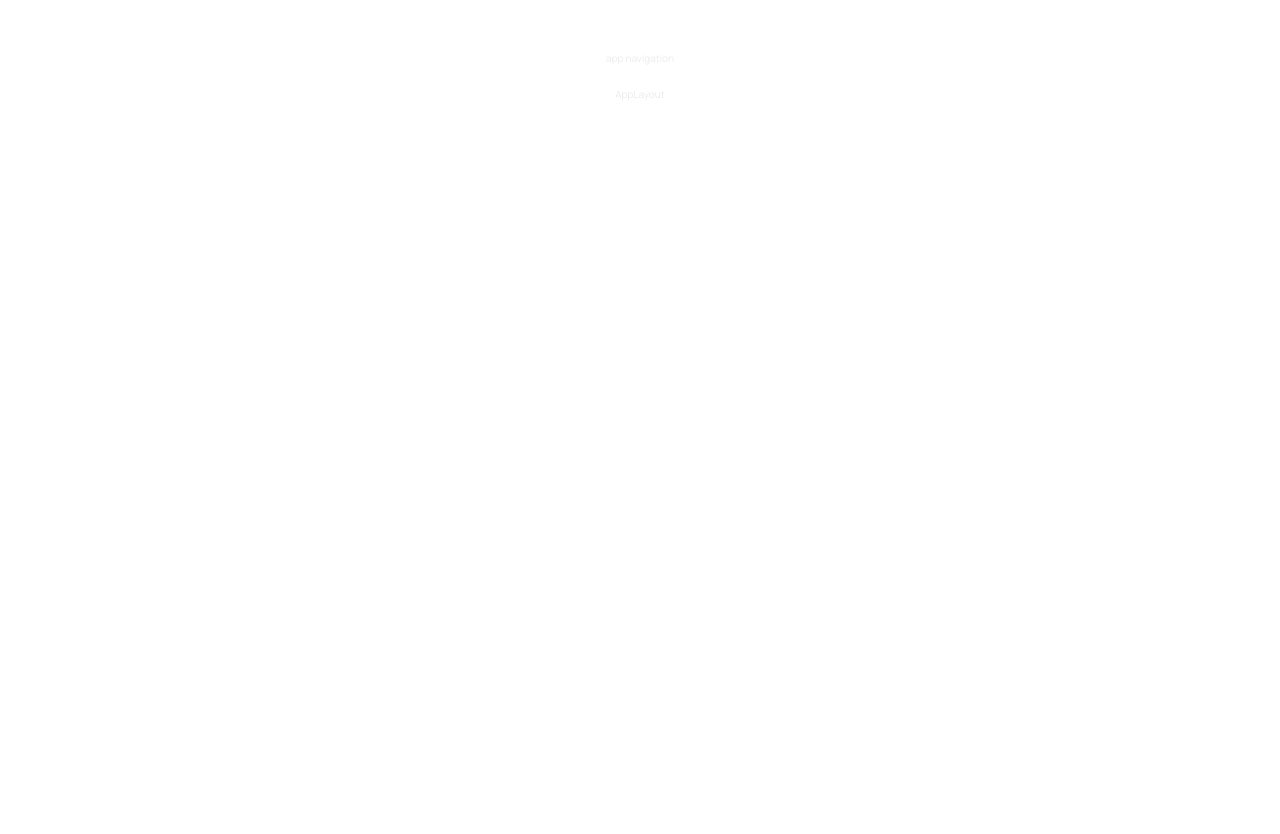
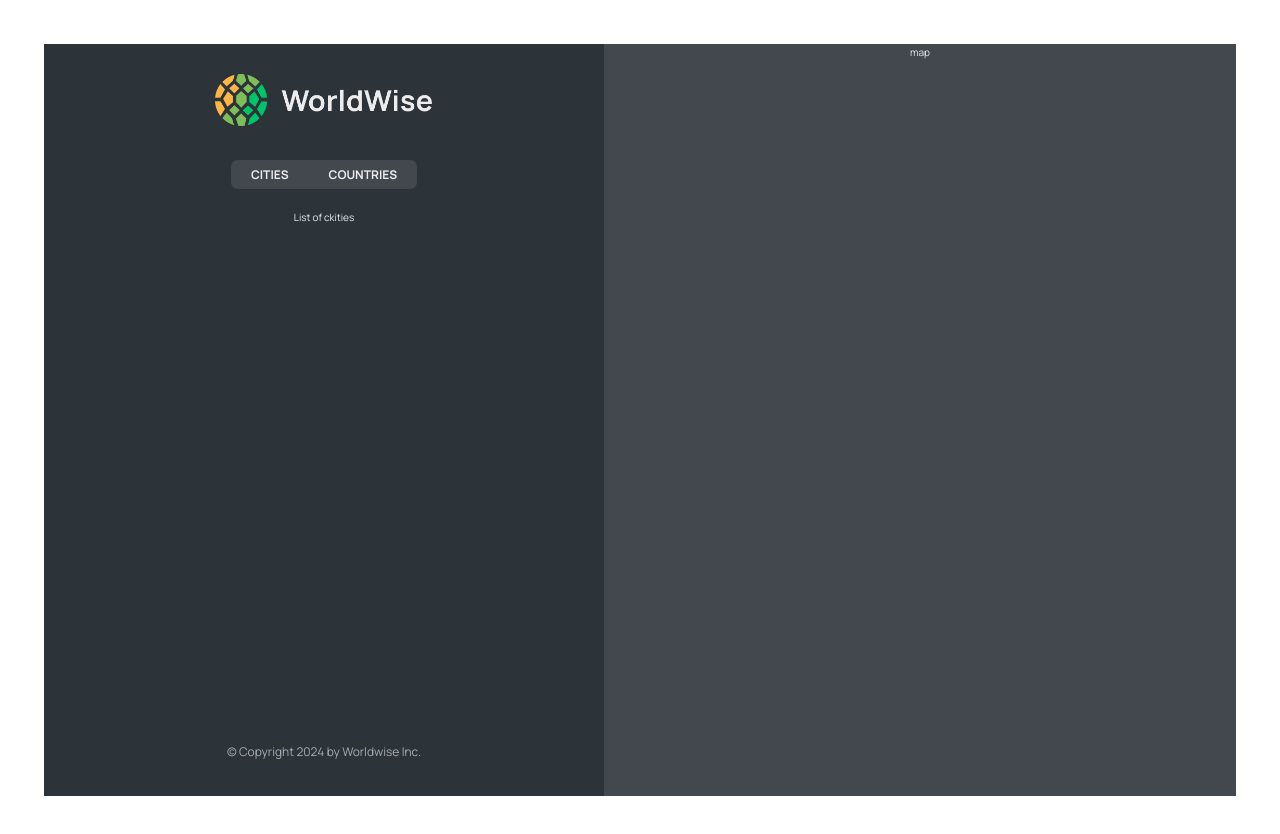
Before and after one commit to AfaqShahidKhan/worldwise, a React (Vite) app: page /app in a window 1280 px wide. Shown: the top 834 px of the page. Before the commit the page ends 800 px from the top, so only its background shows below. Built offline with nearby package versions, Linux system fonts and the light colour scheme.

Commit message:
add app nav

```diff
--- a/src/App.jsx
+++ b/src/App.jsx
@@ -1,26 +1,31 @@
-import './App.css'
-import { BrowserRouter,Routes, Route } from 'react-router-dom'
-import Product from './pages/Product'
-import Pricing from './pages/Pricing'
-import Homepage from './pages/Homepage'
-import PageNotFound from './pages/PageNotFound'
-import AppLayout from './pages/AppLayout'
-import Login from './pages/Login'
+import "./App.css";
+import { BrowserRouter, Routes, Route } from "react-router-dom";
+import Product from "./pages/Product";
+import Pricing from "./pages/Pricing";
+import Homepage from "./pages/Homepage";
+import PageNotFound from "./pages/PageNotFound";
+import AppLayout from "./pages/AppLayout";
+import Login from "./pages/Login";
 
 function App() {
-
   return (
     <BrowserRouter>
       <Routes>
-        <Route path='/' element={<Homepage/>}/>
-        <Route path='product' element={<Product/>}/>
-        <Route path='pricing' element={<Pricing/>}/>
-        <Route path='login' element={<Login/>}/>
-        <Route path='*' element={<PageNotFound/>}/>
-        <Route path='app' element={<AppLayout/>}/>
+        <Route index element={<Homepage />} />
+        <Route path="product" element={<Product />} />
+        <Route path="pricing" element={<Pricing />} />
+        <Route path="login" element={<Login />} />
+        <Route path="*" element={<PageNotFound />} />
+        <Route path="app" element={<AppLayout />}>
+        <Route index element={<p>List of ckities</p>} />
+
+          <Route path="cities" element={<p>city</p>} />
+          <Route path="countries" element={<p>country</p>} />
+          <Route path="form" element={<p>form</p>} />
+        </Route>
       </Routes>
     </BrowserRouter>
-  )
+  );
 }
 
-export default App
+export default App;
--- a/src/components/AppNav.jsx
+++ b/src/components/AppNav.jsx
@@ -1,7 +1,17 @@
-import React from 'react'
-import styles from './AppNav.module.css'
+import React from "react";
+import styles from "./AppNav.module.css";
+import { NavLink } from "react-router-dom";
 export default function AppNav() {
   return (
-    <nav className={styles.nav}>app navigation</nav>
-  )
+    <nav className={styles.nav}>
+      <ul className={styles.ul}>
+        <li>
+          <NavLink to="cities">Cities</NavLink>
+        </li>
+        <li>
+          <NavLink to="countries">Countries</NavLink>
+        </li>
+      </ul>
+    </nav>
+  );
 }
--- /dev/null
+++ b/src/components/Map.jsx
@@ -0,0 +1,11 @@
+import React from 'react'
+import styles from './Map.module.css'
+export default function Map() {
+  return (
+    <div className={styles.mapContainer}>
+
+
+        map
+    </div>
+  )
+}
--- /dev/null
+++ b/src/components/Sidebar.jsx
@@ -0,0 +1,17 @@
+import React from 'react'
+import styles from './Sidebar.module.css'
+import Logo from './Logo'
+import AppNav from './AppNav'
+import { Outlet } from 'react-router-dom'
+export default function Sidebar() {
+  return (
+    <div className={styles.sidebar}>
+        <Logo/>
+        <AppNav/>
+        <Outlet/>
+        <footer className={styles.footer}>
+            <p className={styles.copyright}>&copy; Copyright {new Date().getFullYear()} by Worldwise Inc.</p>
+        </footer>
+    </div>
+  )
+}
--- a/src/pages/AppLayout.jsx
+++ b/src/pages/AppLayout.jsx
@@ -1,10 +1,12 @@
-import React from 'react'
-import AppNav from '../components/AppNav'
-
+import React from "react";
+import Sidebar from "../components/Sidebar";
+import Map from "../components/Map";
+import styles from './AppLayout.module.css'
 export default function AppLayout() {
   return (
-    <div>
-        <AppNav/>
-        AppLayout</div>
-  )
+    <div className={styles.app}>
+      <Sidebar />
+      <Map/>
+    </div>
+  );
 }
```
